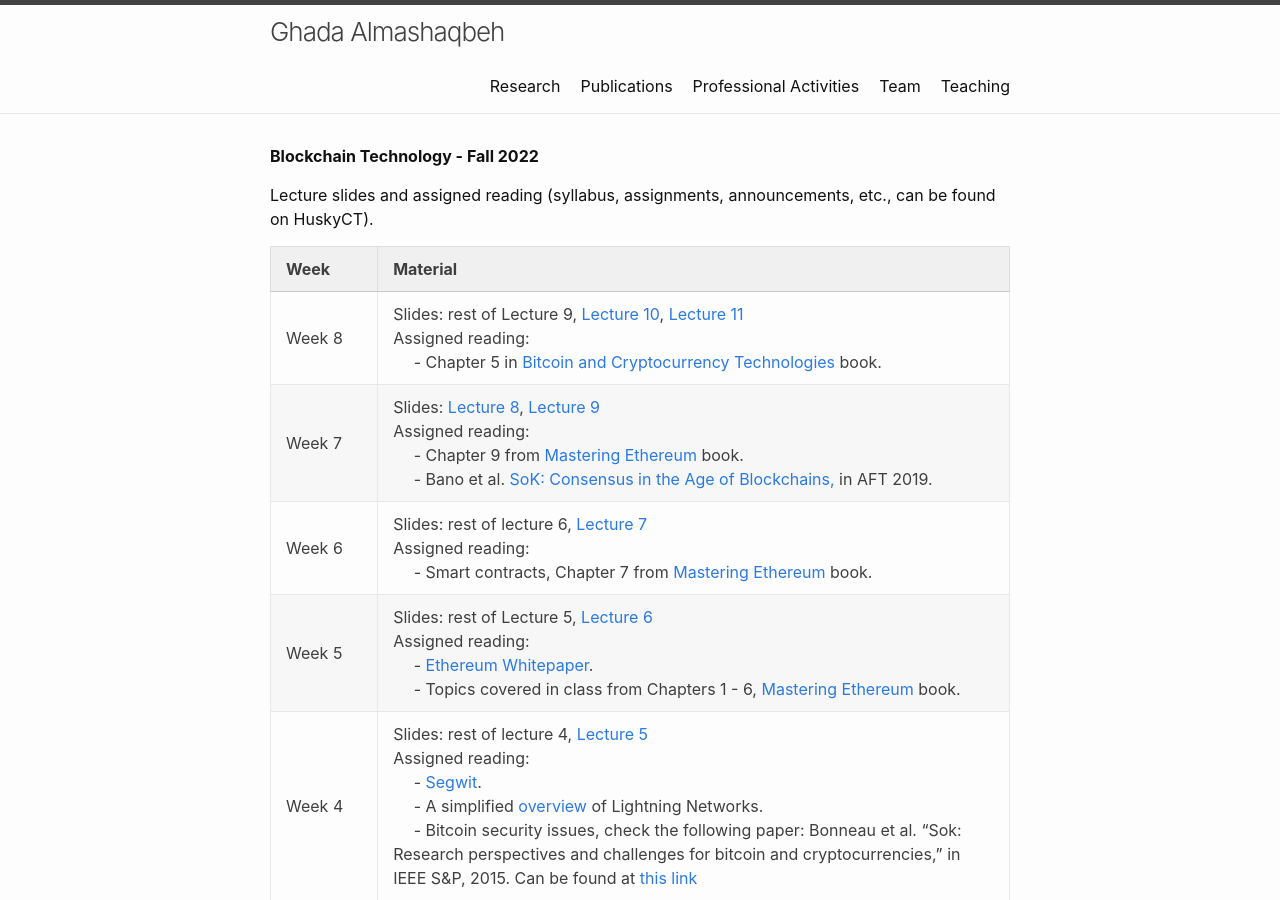
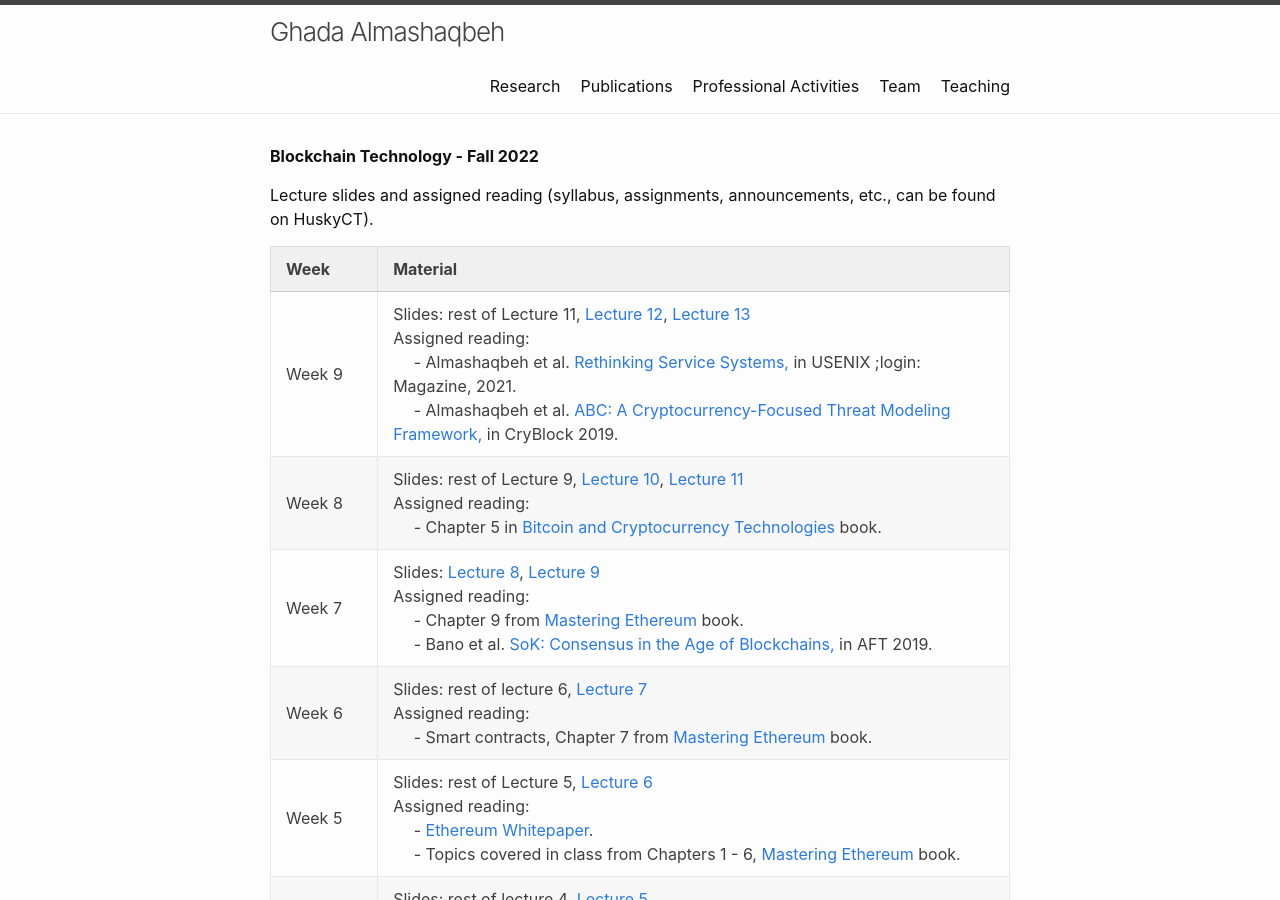
Before and after one commit to GhadaAlmashaqbeh/GhadaAlmashaqbeh.github.io, a Jekyll site: the page built from courses/blockchain-technology-f2022/index.md, in a window 1280 px wide and 900 px high. Built offline with Jekyll 4.4.1, drawn with Linux system fonts in a browser that asks for light colours.

Commit message:
add lectures

```diff
--- a/courses/blockchain-technology-f2022/index.md
+++ b/courses/blockchain-technology-f2022/index.md
@@ -8,6 +8,7 @@ Lecture slides and assigned reading (syllabus, assignments, announcements, etc.,
 
 | Week&emsp;&emsp;| Material           |
 |----------|--------------------|
+| Week 9 | Slides: rest of Lecture 11, [Lecture 12](./lecture12.pdf), [Lecture 13](./lecture13.pdf) <br/> Assigned reading: <br/>&emsp; - Almashaqbeh et al. [Rethinking Service Systems,](https://www.usenix.org/publications/loginonline/rethinking-service-systems) in USENIX ;login: Magazine, 2021. <br/> &emsp; - Almashaqbeh et al. [ABC: A Cryptocurrency-Focused Threat Modeling Framework,](https://arxiv.org/abs/1903.03422) in CryBlock 2019. |
 | Week 8 | Slides: rest of Lecture 9, [Lecture 10](./lecture10.pdf), [Lecture 11](./lecture11.pdf) <br/> Assigned reading: <br/> &emsp; - Chapter 5 in [Bitcoin and Cryptocurrency Technologies](https://github.com/bitcoinbook/bitcoinbook/blob/develop/book.asciidoc) book.  |
 | Week 7 | Slides: [Lecture 8](./lecture8.pdf), [Lecture 9](./lecture9.pdf) <br/> Assigned reading: <br/> &emsp; - Chapter 9 from [Mastering Ethereum](https://github.com/ethereumbook/ethereumbook/blob/develop/book.asciidoc) book.<br/> &emsp; - Bano et al. [SoK: Consensus in the Age of Blockchains,](https://smeiklej.com/files/aft19a.pdf) in AFT 2019.|
 | Week 6 | Slides: rest of lecture 6, [Lecture 7](./lecture7.pdf) <br/> Assigned reading: <br/> &emsp; - Smart contracts, Chapter 7 from [Mastering Ethereum](https://github.com/ethereumbook/ethereumbook/blob/develop/book.asciidoc) book.  |
```
Also changed, not shown: 4 other files.
